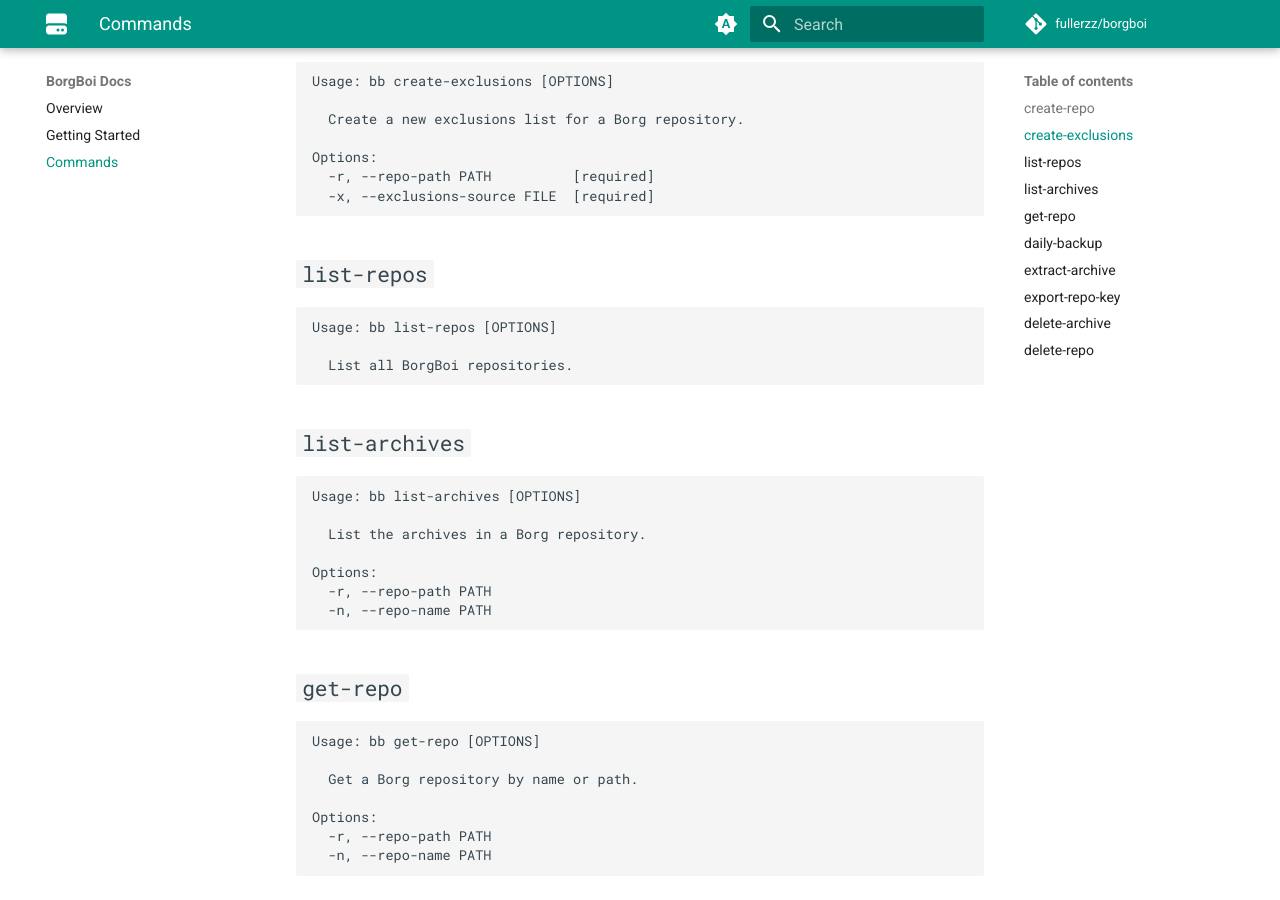
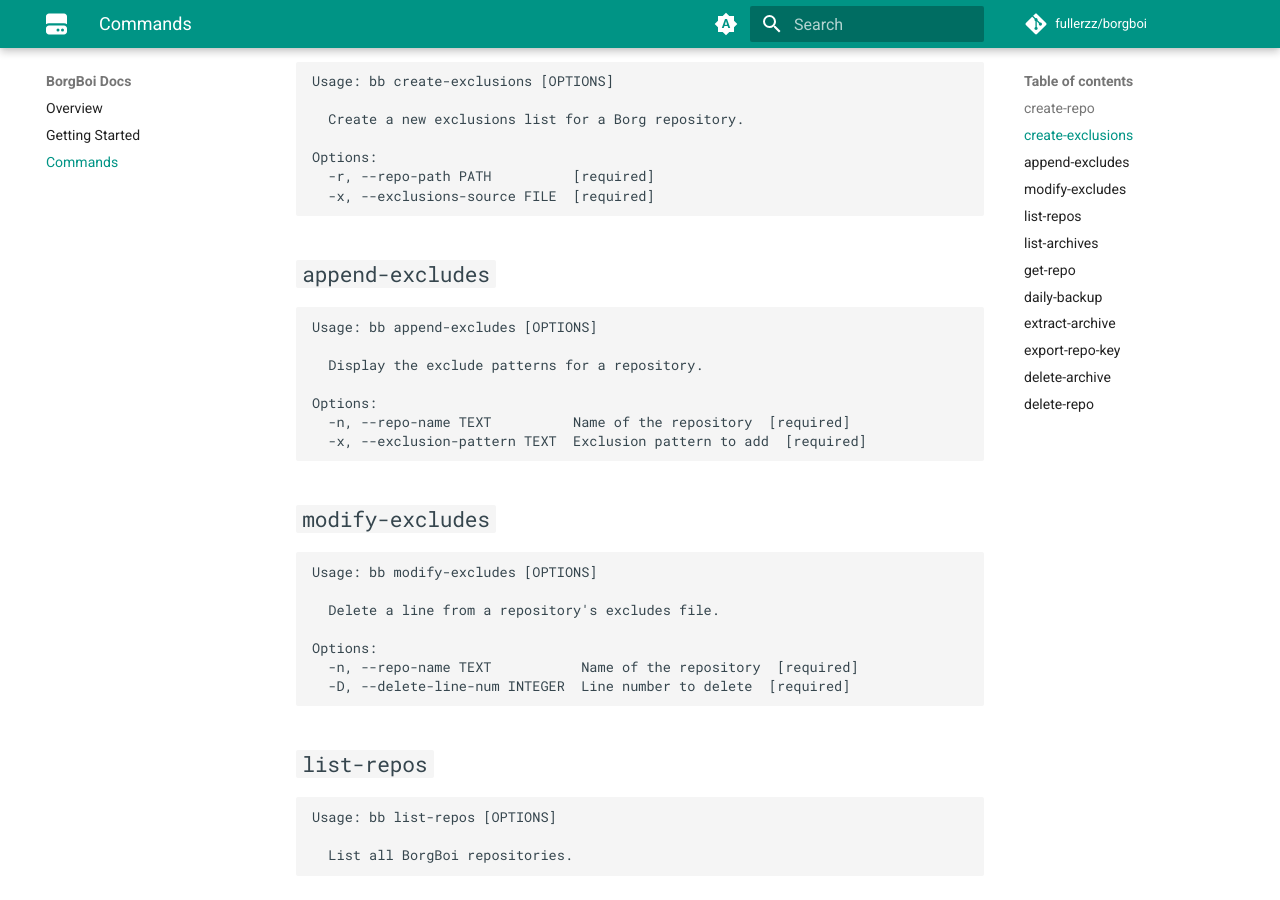
Before and after one commit to fullerzz/borgboi, an MkDocs documentation site: the page built from docs/pages/commands.md, in a window 1280 px wide and 900 px high, scrolled down 414 px. Built offline with MkDocs 1.6.1 and Material for MkDocs 9.7.7, drawn with Linux system fonts in a browser that asks for light colours; comment, search, counter and statistics services are not loaded.

Commit message:
docs(wiki): updated commands page to include new exclusion commands

````diff
--- a/docs/pages/commands.md
+++ b/docs/pages/commands.md
@@ -23,6 +23,32 @@
 Options:
   -r, --repo-path PATH          [required]
   -x, --exclusions-source FILE  [required]
+
+```
+
+## `append-excludes`
+
+```text
+Usage: bb append-excludes [OPTIONS]
+
+  Display the exclude patterns for a repository.
+
+Options:
+  -n, --repo-name TEXT          Name of the repository  [required]
+  -x, --exclusion-pattern TEXT  Exclusion pattern to add  [required]
+
+```
+
+## `modify-excludes`
+
+```text
+Usage: bb modify-excludes [OPTIONS]
+
+  Delete a line from a repository's excludes file.
+
+Options:
+  -n, --repo-name TEXT           Name of the repository  [required]
+  -D, --delete-line-num INTEGER  Line number to delete  [required]
 
 ```
 
````
